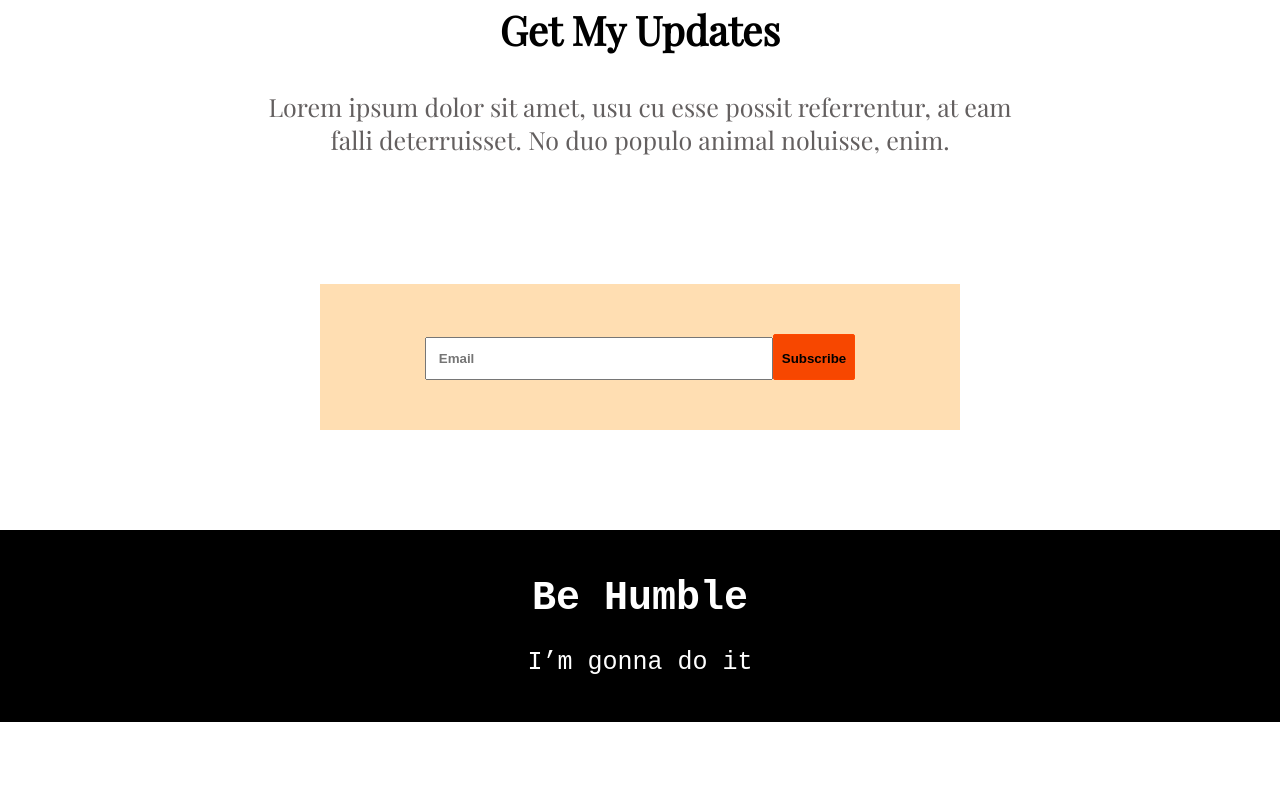
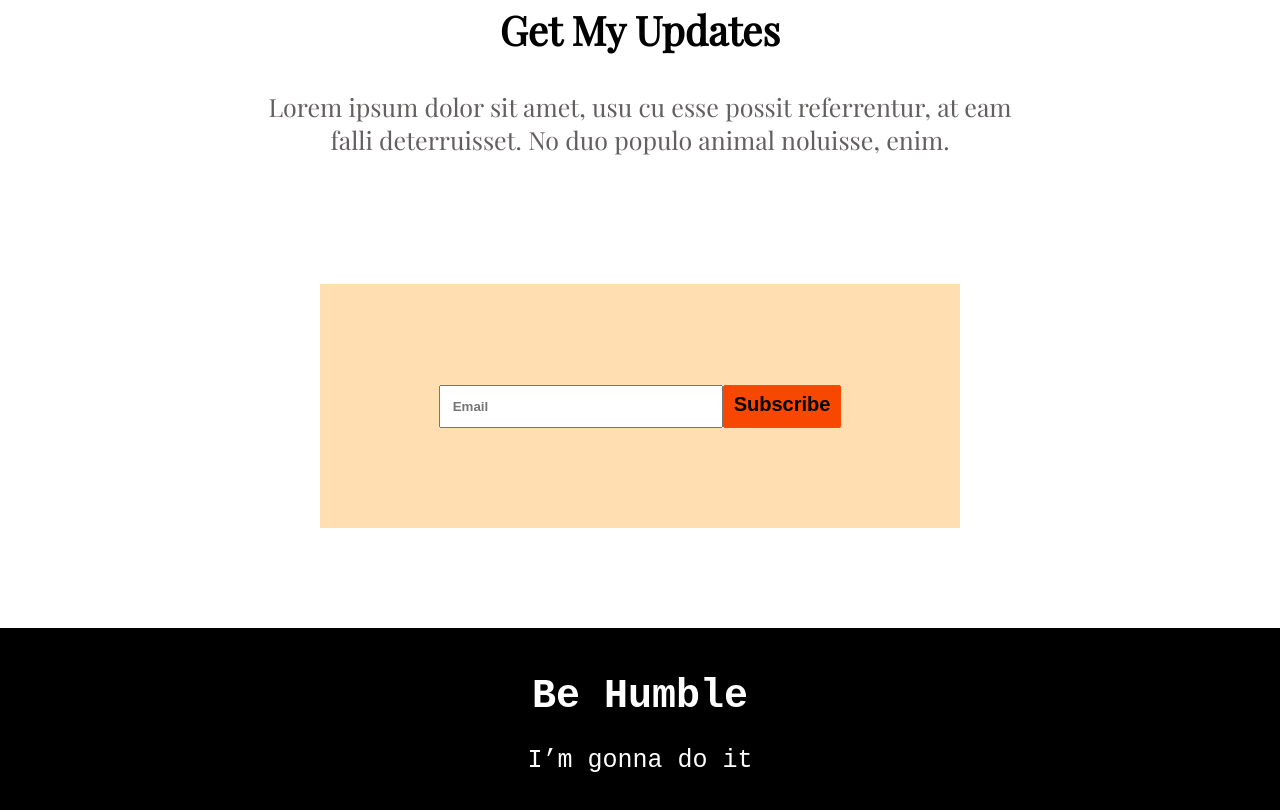
Before and after one commit to Sujonmia5/assignment-1, a plain HTML site: page index.html in a window 1280 px wide. Shown: the part 3107-3917 px from the top of the page. Before the commit the page ends 3829 px from the top, so only its background shows below. Drawn offline with nearby package versions, Linux system fonts and the light colour scheme.

Commit message:
last update

```diff
--- a/style.css
+++ b/style.css
@@ -199,25 +199,26 @@ h3 {
     margin-left: 25%;
     margin-right: 25%;
     margin-bottom: 100px;
-    padding-top: 50px;
-    padding-bottom: 50px;
+    padding-top: 100px;
+    padding-bottom: 100px;
 }
 
 #Email {
-    width: 50%;
+    width: 40%;
     padding: 12px 12px;
     font-weight: 900;
 }
 
 button {
     border: 1px solid rgb(255, 72, 0);
-    font-weight: 700;
+    font-weight: 900;
+    font-size: 20px;
     color: whitez;
     border-radius: 2px;
-    padding-top: 16px;
-    padding-bottom: 13px;
-    padding-left: 8px;
-    padding-right: 8px;
+    padding-top: 7px;
+    padding-bottom: 11px;
+    padding-left: 10px;
+    padding-right: 10px;
     background-color: rgb(247, 71, 0);
 }
 
```
